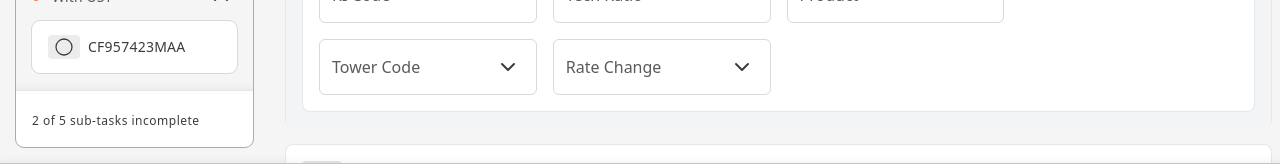
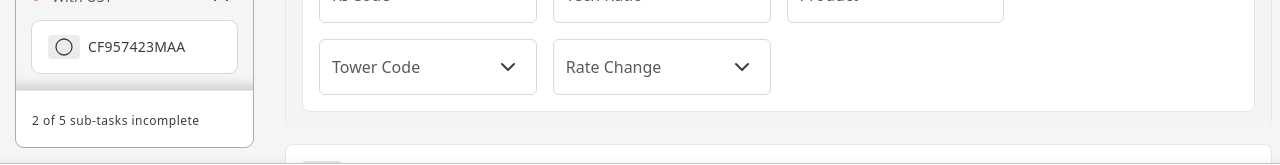
Before and after one commit to KN-MKL/Markel, a React (Create React App) app: page / in a window 1280 px wide. Shown: the part 553-718 px from the top of the page. Built offline with nearby package versions, Linux system fonts and the light colour scheme.

Commit message:
Sidebar: deepen vertical scroll and sticky edge shadows for stronger depth

```diff
--- a/src/components/Sidebar.js
+++ b/src/components/Sidebar.js
@@ -116,7 +116,7 @@ const ExpandedHeader = ({ showStickyShadow }) => (
     {/* Sticky Status Header */}
     <div className="sticky left-14 flex-shrink-0 w-20 flex items-center justify-center bg-[#F4F2EB] z-10">Status</div>
     {/* Sticky Reference Header */}
-    <div className={`sticky left-[8.5rem] flex-shrink-0 w-40 px-2 bg-[#F4F2EB] z-10 transition-shadow duration-200 ${showStickyShadow ? 'shadow-[4px_0_5px_-2px_rgba(0,0,0,0.08)]' : ''}`}>Reference</div>
+    <div className={`sticky left-[8.5rem] flex-shrink-0 w-40 px-2 bg-[#F4F2EB] z-10 transition-shadow duration-200 ${showStickyShadow ? 'shadow-[6px_0_10px_-2px_rgba(0,0,0,0.15)]' : ''}`}>Reference</div>
     {/* Scrollable Headers */}
     <div className="flex-shrink-0 w-40 px-2">Major Class</div>
     <div className="flex-shrink-0 w-40 px-2">Minor Class</div>
@@ -282,8 +282,8 @@ const Sidebar = ({ activeRecord, setActiveRecord, recordData, className = '' })
             )}
           </div>
           {/* Top/Bottom shadows for vertical scroll */}
-          <div className={`absolute top-0 left-0 right-0 h-4 transition-opacity duration-300 pointer-events-none ${showTopShadow ? 'opacity-100' : 'opacity-0'}`} style={{ boxShadow: 'inset 0 10px 8px -8px rgba(0,0,0,0.05)' }} />
-          <div className={`absolute bottom-0 left-0 right-0 h-4 transition-opacity duration-300 pointer-events-none ${showBottomShadow ? 'opacity-100' : 'opacity-0'}`} style={{ boxShadow: 'inset 0 -10px 8px -8px rgba(0,0,0,0.05)' }} />
+          <div className={`absolute top-0 left-0 right-0 h-5 transition-opacity duration-300 pointer-events-none ${showTopShadow ? 'opacity-100' : 'opacity-0'}`} style={{ boxShadow: 'inset 0 14px 12px -10px rgba(0,0,0,0.18)' }} />
+          <div className={`absolute bottom-0 left-0 right-0 h-5 transition-opacity duration-300 pointer-events-none ${showBottomShadow ? 'opacity-100' : 'opacity-0'}`} style={{ boxShadow: 'inset 0 -14px 12px -10px rgba(0,0,0,0.18)' }} />
         </div>
 
         {/* Footer */}
```
